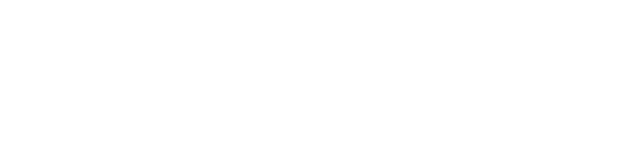
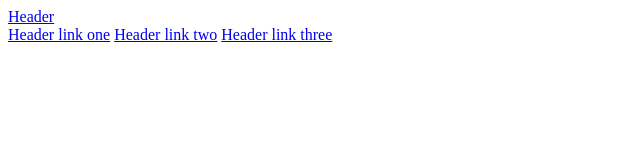
Before and after one commit to DataMoshing/Landing-Page, a plain HTML site: page index.html in a window 1280 px wide. Shown: the whole page, without its empty margins (0-640 px from the left). Drawn offline with Linux system fonts and the light colour scheme.

Commit message:
Created a header

```diff
--- a/index.html
+++ b/index.html
@@ -4,9 +4,18 @@
     <meta charset="UTF-8">
     <meta http-equiv="X-UA-Compatible" content="IE=edge">
     <meta name="viewport" content="width=device-width, initial-scale=1.0">
-    <title>Landing Page</title>
+    <title>Landing-Page</title>
 </head>
 <body>
 
+<div class="header">
+    <a href="default" class="logo">Header</a>
+    <div class="header-right">
+    <a href="header-link-one">Header link one</a>
+    <a href="header-link-two">Header link two</a>
+    <a href="header-link-three">Header link three</a>
+    </div>
+</div>
+
 </body>
 </html>
```
